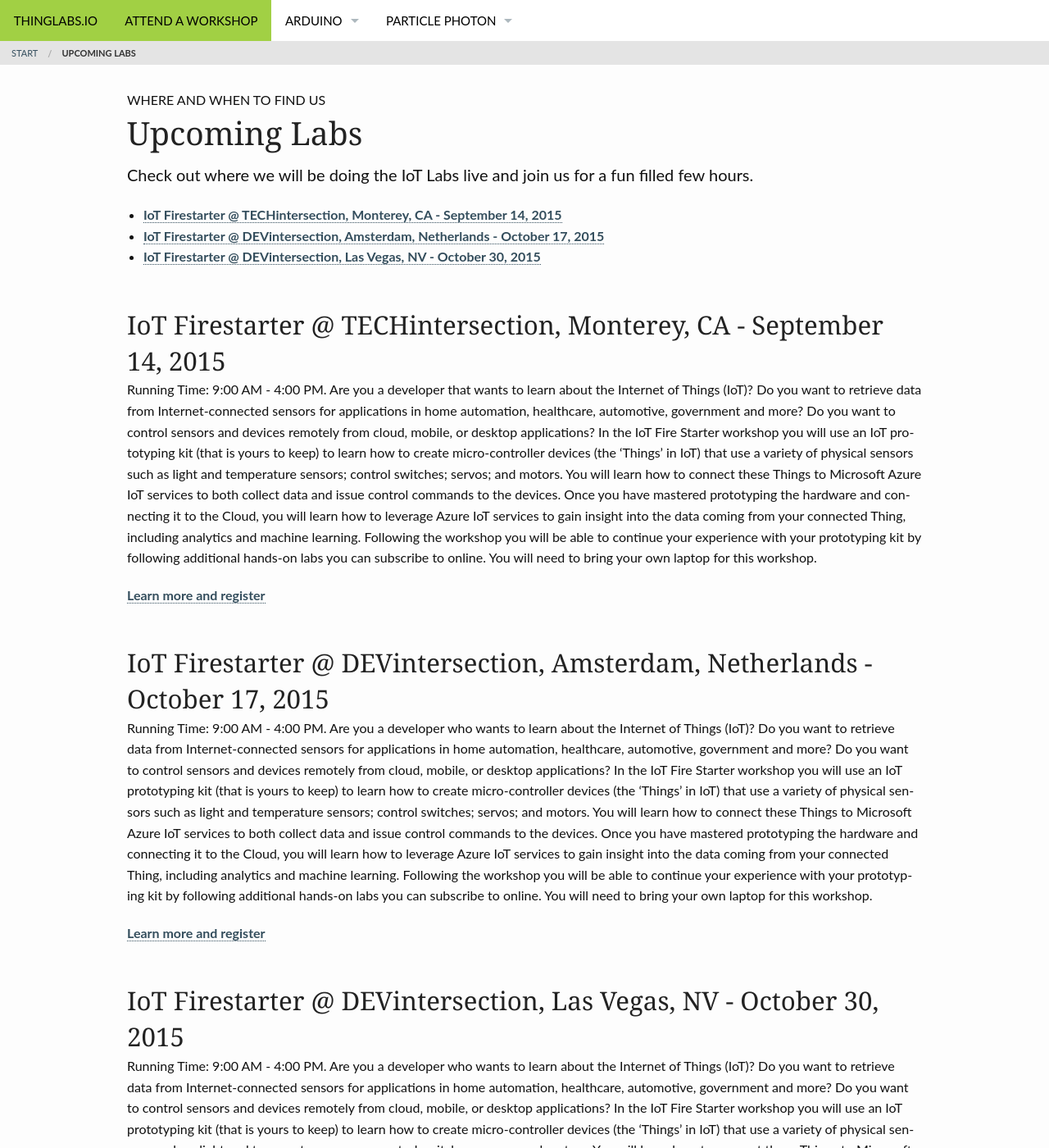
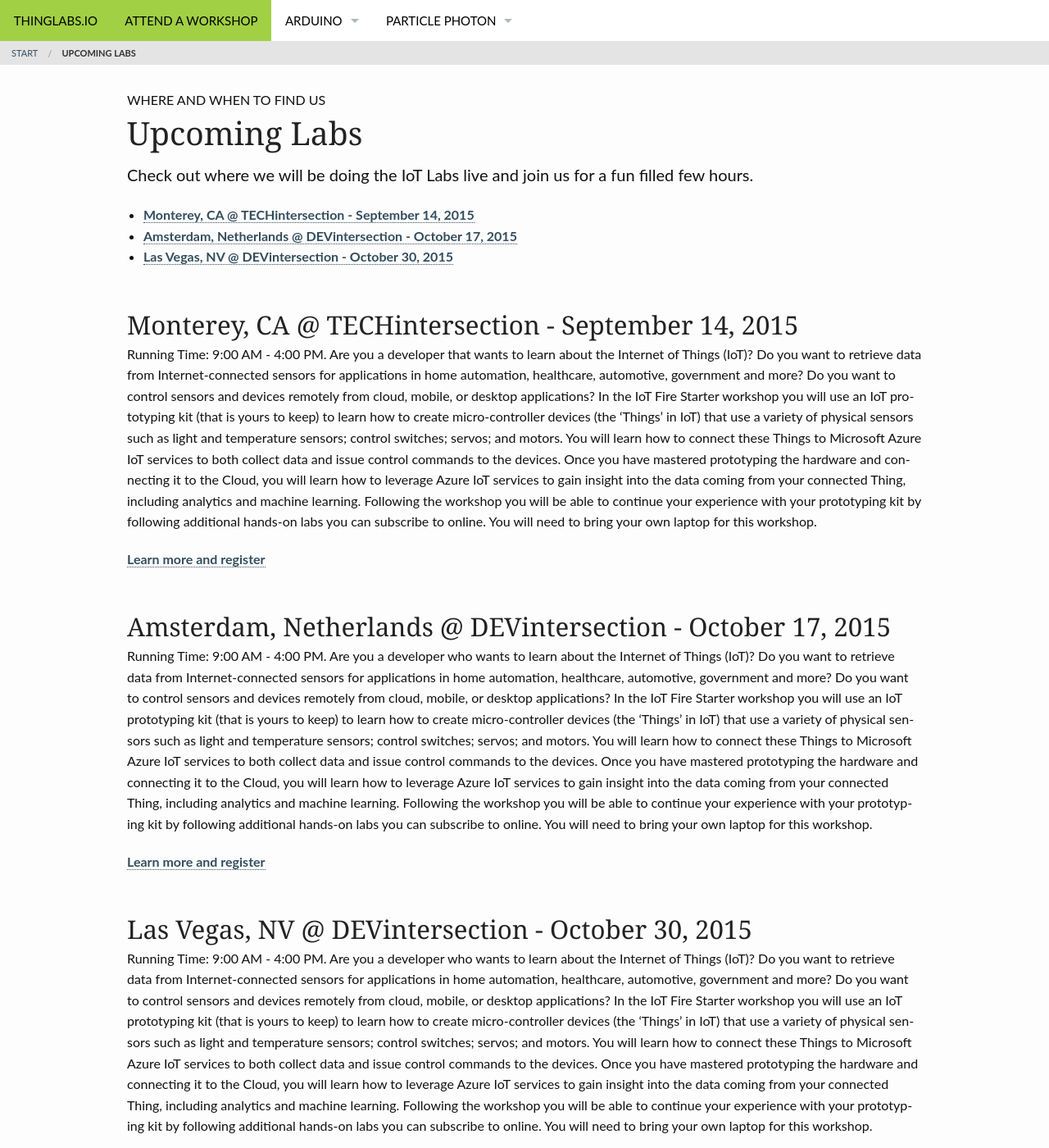
Before and after one commit to ThingLabsIo/ThingLabsIo.github.io, a Jekyll site: the page built from pages/schedule.md, in a window 1280 px wide and 1400 px high. Shown: the whole window at 82% size. Built offline with Jekyll 4.4.1, drawn with Linux system fonts in a browser that asks for light colours.

Commit message:
changing TOC

```diff
--- a/pages/schedule.md
+++ b/pages/schedule.md
@@ -17,17 +17,17 @@
 *  Auto generated table of contents
 {:toc}
 
-## IoT Firestarter @ TECHintersection, Monterey, CA - September 14, 2015
+## Monterey, CA @ TECHintersection - September 14, 2015
 Running Time: 9:00 AM - 4:00 PM. Are you a developer that wants to learn about the Internet of Things (IoT)? Do you want to retrieve data from Internet-connected sensors for applications in home automation, healthcare, automotive, government and more? Do you want to control sensors and devices remotely from cloud, mobile, or desktop applications? In the IoT Fire Starter workshop you will use an IoT prototyping kit (that is yours to keep) to learn how to create micro-controller devices (the ‘Things’ in IoT) that use a variety of physical sensors such as light and temperature sensors; control switches; servos; and motors. You will learn how to connect these Things to Microsoft Azure IoT services to both collect data and issue control commands to the devices. Once you have mastered prototyping the hardware and connecting it to the Cloud, you will learn how to leverage Azure IoT services to gain insight into the data coming from your connected Thing, including analytics and machine learning. Following the workshop you will be able to continue your experience with your prototyping kit by following additional hands-on labs you can subscribe to online. You will need to bring your own laptop for this workshop.
 
 [Learn more and register](https://techintersection.com/workshops.html)
 
-## IoT Firestarter @ DEVintersection, Amsterdam, Netherlands - October 17, 2015
+## Amsterdam, Netherlands @ DEVintersection - October 17, 2015
 Running Time: 9:00 AM - 4:00 PM. Are you a developer who wants to learn about the Internet of Things (IoT)? Do you want to retrieve data from Internet-connected sensors for applications in home automation, healthcare, automotive, government and more? Do you want to control sensors and devices remotely from cloud, mobile, or desktop applications? In the IoT Fire Starter workshop you will use an IoT prototyping kit (that is yours to keep) to learn how to create micro-controller devices (the ‘Things’ in IoT) that use a variety of physical sensors such as light and temperature sensors; control switches; servos; and motors. You will learn how to connect these Things to Microsoft Azure IoT services to both collect data and issue control commands to the devices. Once you have mastered prototyping the hardware and connecting it to the Cloud, you will learn how to leverage Azure IoT services to gain insight into the data coming from your connected Thing, including analytics and machine learning. Following the workshop you will be able to continue your experience with your prototyping kit by following additional hands-on labs you can subscribe to online. You will need to bring your own laptop for this workshop.
 
 [Learn more and register](http://www.devintersectioneurope.com/Sessions/Workshops)
 
-## IoT Firestarter @ DEVintersection, Las Vegas, NV - October 30, 2015
+## Las Vegas, NV @ DEVintersection - October 30, 2015
 Running Time: 9:00 AM - 4:00 PM. Are you a developer who wants to learn about the Internet of Things (IoT)? Do you want to retrieve data from Internet-connected sensors for applications in home automation, healthcare, automotive, government and more? Do you want to control sensors and devices remotely from cloud, mobile, or desktop applications? In the IoT Fire Starter workshop you will use an IoT prototyping kit (that is yours to keep) to learn how to create micro-controller devices (the ‘Things’ in IoT) that use a variety of physical sensors such as light and temperature sensors; control switches; servos; and motors. You will learn how to connect these Things to Microsoft Azure IoT services to both collect data and issue control commands to the devices. Once you have mastered prototyping the hardware and connecting it to the Cloud, you will learn how to leverage Azure IoT services to gain insight into the data coming from your connected Thing, including analytics and machine learning. Following the workshop you will be able to continue your experience with your prototyping kit by following additional hands-on labs you can subscribe to online. You will need to bring your own laptop for this workshop.
 
 [Learn more and register](https://devintersection.com/Visual-Studio-ASP-Azure-Conference/workshops.html)
```
